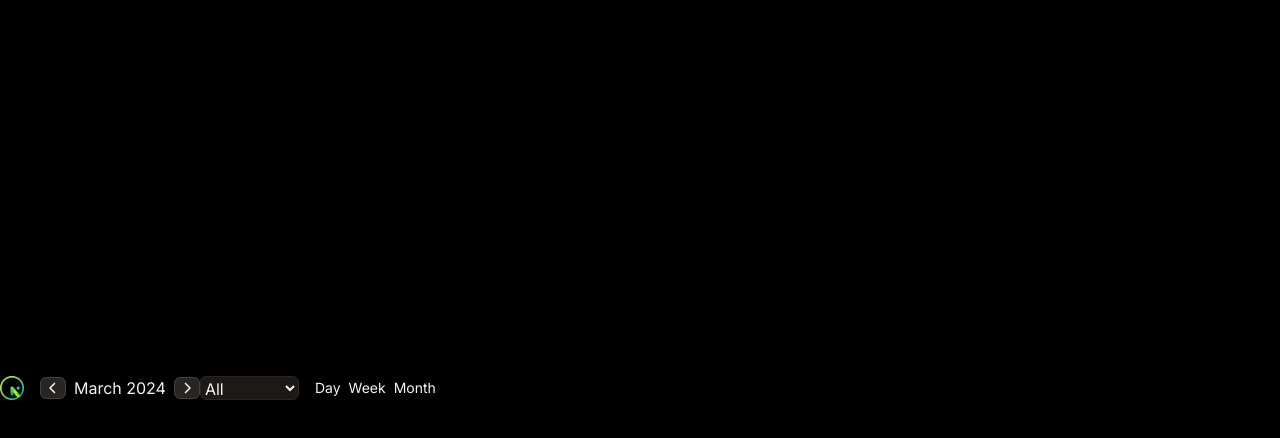
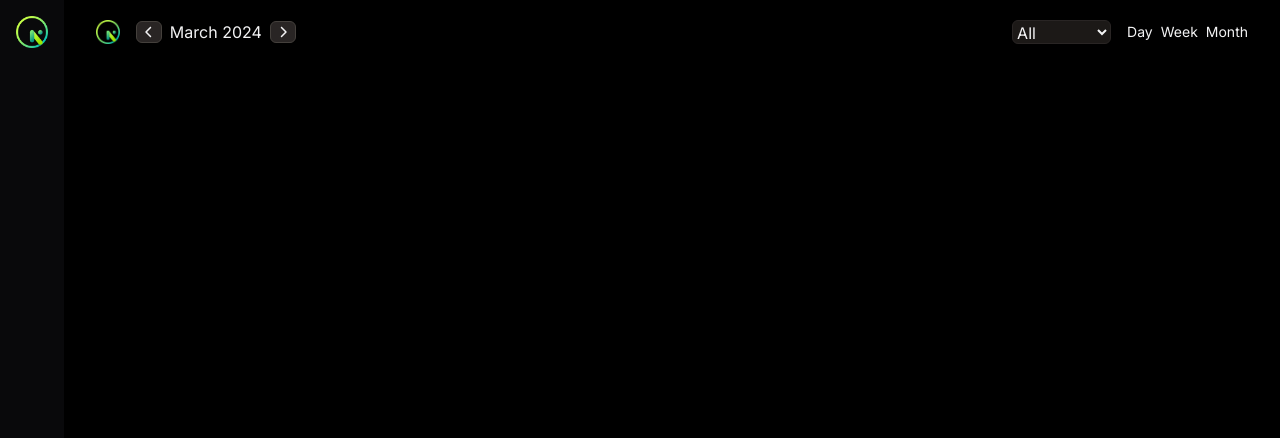
Before and after one commit to marielle-lopez/chrono, a React (Vite) app in the folder frontend/: page / in a window 1280 px wide. Shown: the top 438 px of the page. Built offline with nearby package versions, Linux system fonts and the light colour scheme; a web font is replaced by a local one.

Commit message:
add temporary cosmetic navbar and place `NavBar` and routes in `div` container for styling

```diff
--- a/frontend/src/App.tsx
+++ b/frontend/src/App.tsx
@@ -216,6 +216,14 @@ function App() {
   return (
     <>
       <BrowserRouter>
+        <div className="bg-zinc-950 p-4">
+          <img
+            className="h-8"
+            src="./src/assets/logo/logo-thumbnail.png"
+            alt="Chrono thumbnail logo"
+          />
+        </div>
+        <div className="flex flex-col flex-grow mt-5 mb-5 ml-8 mr-8">
           <NavBar
             label={getNavBarLabel(view)}
             setFilter={setFilter}
@@ -267,6 +275,7 @@ function App() {
             }
           /> */}
           </Routes>
+        </div>
         <Modal
           heading={event ? event.name : 'Create an event'}
           isHidden={isHidden}
```
Lines whose indentation alone changed are shown as unchanged.
